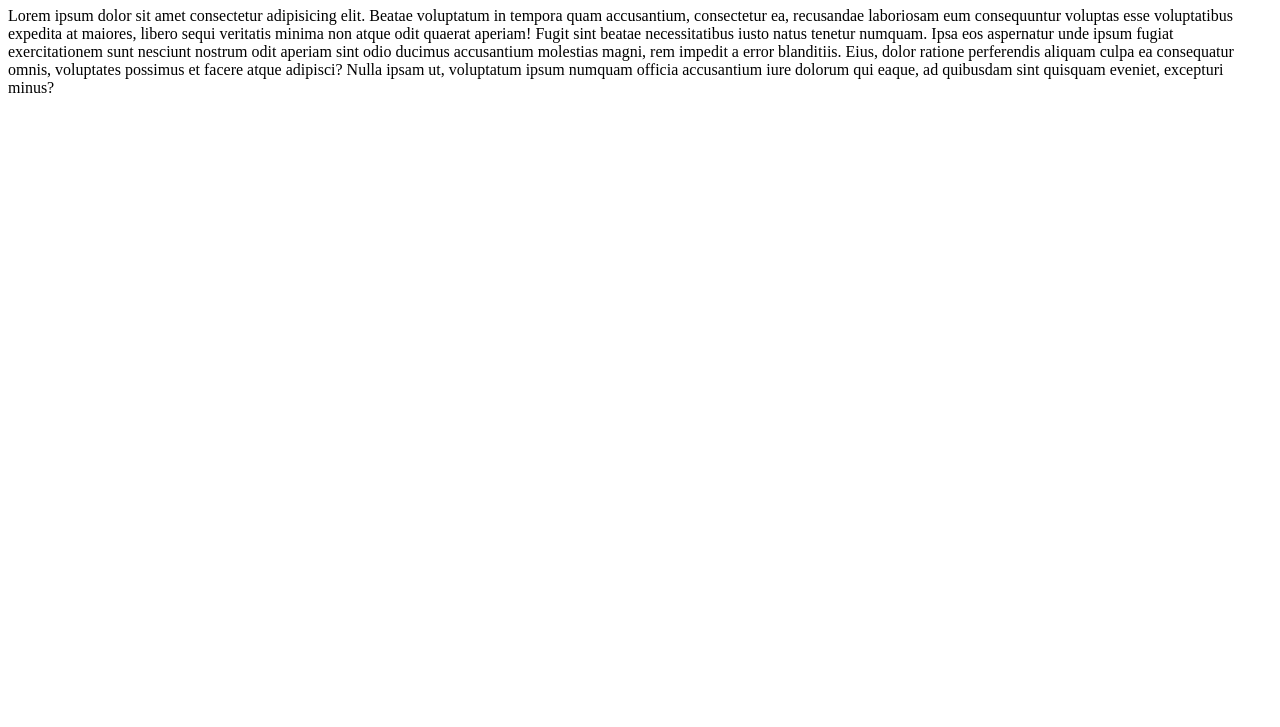
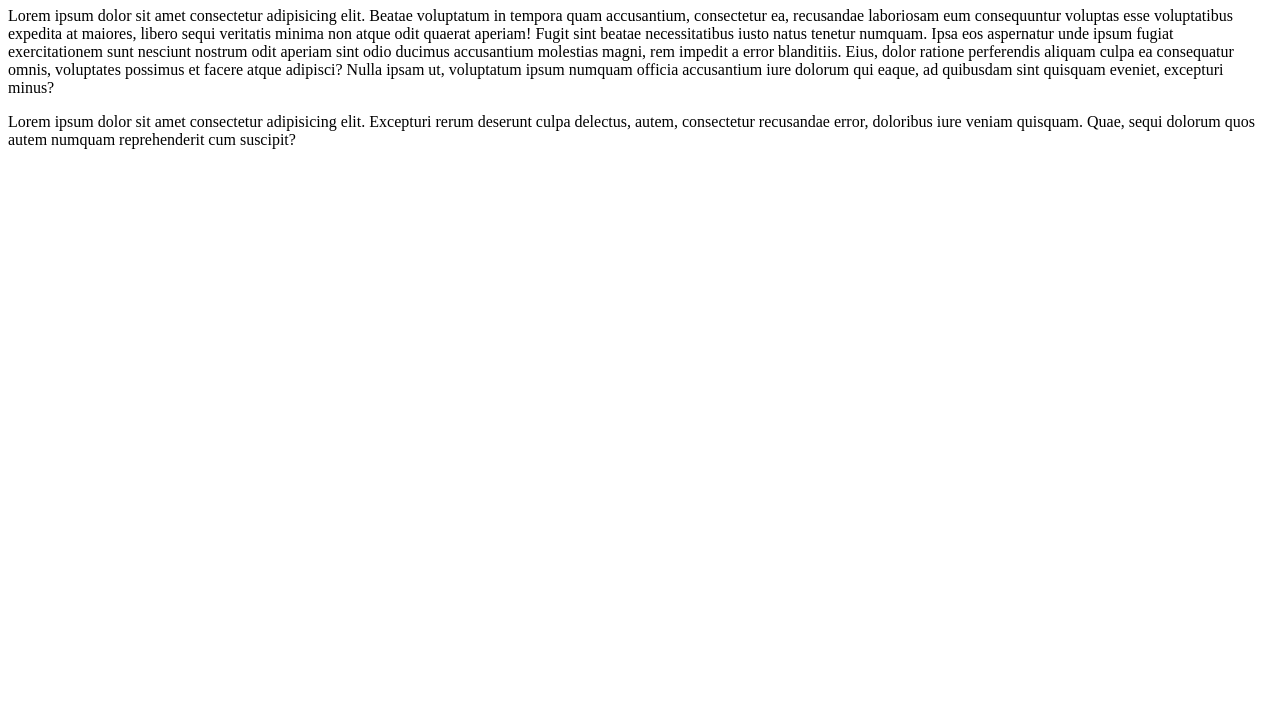
Before and after one commit to Atta16/techpro, a plain HTML site: page index.html in a window 1280 px wide. Shown: the part 73-800 px from the top of the page. Drawn offline with Linux system fonts and the light colour scheme.

Commit message:
changes complete

```diff
--- a/index.html
+++ b/index.html
@@ -9,5 +9,6 @@
 <body>
     <h1>hello world</h1>
     <p>Lorem ipsum dolor sit amet consectetur adipisicing elit. Beatae voluptatum in tempora quam accusantium, consectetur ea, recusandae laboriosam eum consequuntur voluptas esse voluptatibus expedita at maiores, libero sequi veritatis minima non atque odit quaerat aperiam! Fugit sint beatae necessitatibus iusto natus tenetur numquam. Ipsa eos aspernatur unde ipsum fugiat exercitationem sunt nesciunt nostrum odit aperiam sint odio ducimus accusantium molestias magni, rem impedit a error blanditiis. Eius, dolor ratione perferendis aliquam culpa ea consequatur omnis, voluptates possimus et facere atque adipisci? Nulla ipsam ut, voluptatum ipsum numquam officia accusantium iure dolorum qui eaque, ad quibusdam sint quisquam eveniet, excepturi minus?</p>
+    <p>Lorem ipsum dolor sit amet consectetur adipisicing elit. Excepturi rerum deserunt culpa delectus, autem, consectetur recusandae error, doloribus iure veniam quisquam. Quae, sequi dolorum quos autem numquam reprehenderit cum suscipit?</p>
 </body>
 </html>
```
